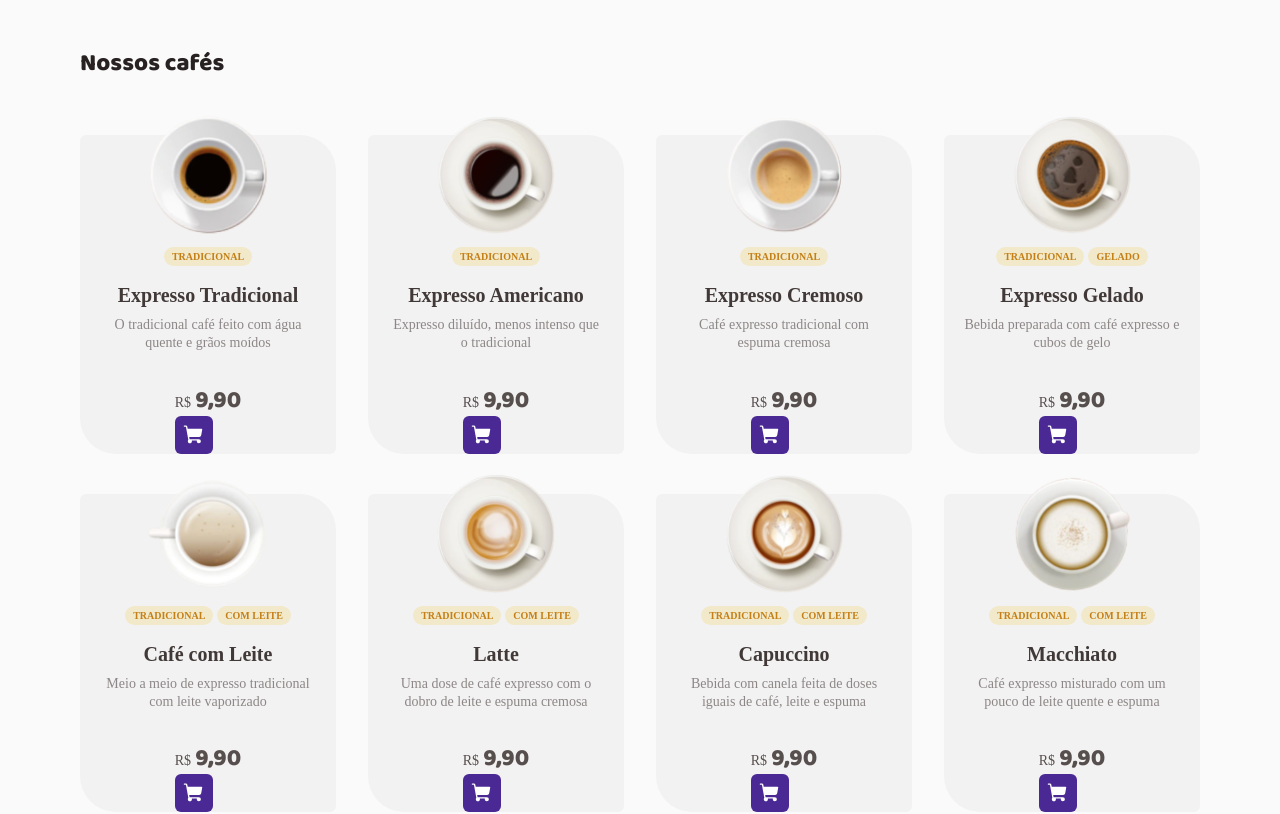
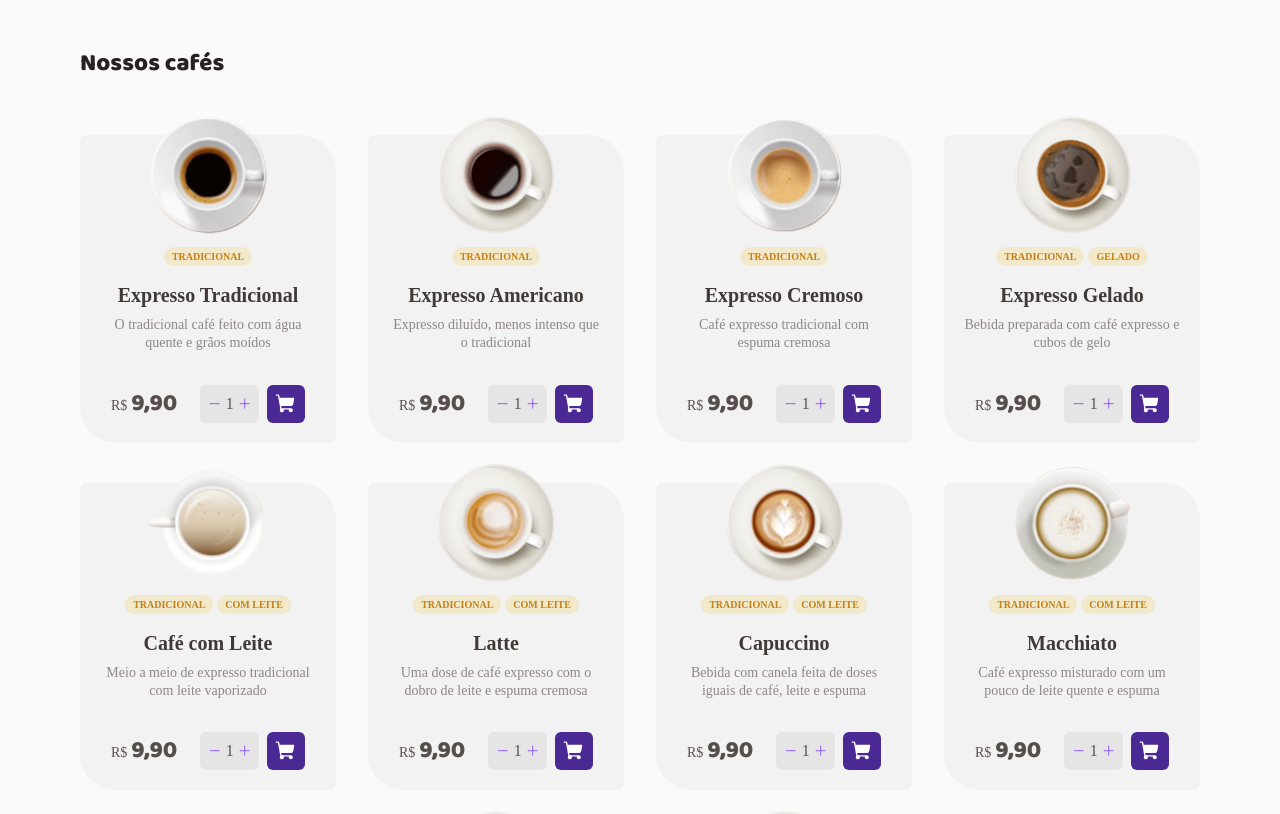
Before and after one commit to VictorBarretoLF/ignite-react-desafios, a React (Vite) app in the folder coffee-delivery/: page / in a window 1280 px wide. Shown: the part 600-1414 px from the top of the page. Built offline with nearby package versions, Linux system fonts and the light colour scheme; no server answers.

Commit message:
chore: saving state when increase and decrease quantity of coffee

```diff
--- a/coffee-delivery/src/components/icons.ts
+++ b/coffee-delivery/src/components/icons.ts
@@ -1,4 +1,4 @@
-import { MapPin, ShoppingCart, Package, Timer, Coffee } from "phosphor-react";
+import { MapPin, ShoppingCart, Package, Timer, Coffee, Minus, Plus } from "phosphor-react";
 
 export const Icons = {
     cart: ShoppingCart,
@@ -6,6 +6,8 @@ export const Icons = {
     package: Package,
     timer: Timer,
     coffee: Coffee,
+    minus: Minus,
+    plus: Plus,
 };
 
 export type IconTypes = keyof typeof Icons;
--- a/coffee-delivery/src/pages/Home/components/CoffeeCard/index.tsx
+++ b/coffee-delivery/src/pages/Home/components/CoffeeCard/index.tsx
@@ -1,8 +1,17 @@
+import { useMemo, useState } from "react";
 import Coffee from "../../../../assets/coffees/Type=Americano.svg";
 import { Heading, Paragraph } from "../../../../components/Typographt";
 import { Icons } from "../../../../components/icons";
 import { formatMoney } from "../../../../lib/utils";
-import { BuyButton, CoffeeCardContainer, CoffeeTags, PriceContainer } from "./styles";
+import {
+    BuyButton,
+    CardFooter,
+    CoffeeCardContainer,
+    CoffeeTags,
+    IconWrapper,
+    PriceContainer,
+    QuantityContainer,
+} from "./styles";
 
 export interface Coffee {
     id: number;
@@ -18,7 +27,17 @@ interface CoffeeCardProps {
 }
 
 export default function CoffeeCard({ coffee }: CoffeeCardProps) {
-    const formattedPrice = formatMoney(coffee.price);
+    const [quantity, setQuantity] = useState(1);
+
+    const handleIncrease = () => {
+        setQuantity((prevState) => Math.min(prevState + 1, 9));
+    };
+
+    const handleDecrease = () => {
+        setQuantity((prevState) => Math.max(prevState - 1, 1));
+    };
+
+    const formattedPrice = useMemo(() => formatMoney(coffee.price), []);
 
     return (
         <CoffeeCardContainer>
@@ -37,7 +56,7 @@ export default function CoffeeCard({ coffee }: CoffeeCardProps) {
                 {coffee.description}
             </Paragraph>
 
-            <footer>
+            <CardFooter>
                 <PriceContainer>
                     <Paragraph size="s">R$</Paragraph>
                     <Heading size="m" color="text" as="strong">
@@ -45,12 +64,22 @@ export default function CoffeeCard({ coffee }: CoffeeCardProps) {
                     </Heading>
                 </PriceContainer>
 
-                <div>
+                <div style={{ display: "flex", gap: "0.5rem" }}>
+                    <QuantityContainer>
+                        <IconWrapper onClick={handleDecrease}>
+                            <Icons.minus />
+                        </IconWrapper>
+                        <span>{quantity}</span>
+                        <IconWrapper onClick={handleIncrease}>
+                            <Icons.plus />
+                        </IconWrapper>
+                    </QuantityContainer>
+
                     <BuyButton type="button">
                         <Icons.cart weight="fill" size={22} />
                     </BuyButton>
                 </div>
-            </footer>
+            </CardFooter>
         </CoffeeCardContainer>
     );
 }
--- a/coffee-delivery/src/pages/Home/components/CoffeeCard/styles.ts
+++ b/coffee-delivery/src/pages/Home/components/CoffeeCard/styles.ts
@@ -13,7 +13,7 @@ export const CoffeeCardContainer = styled.div`
     background: ${({ theme }) => theme.colors["base-card"]};
     border-radius: 6px 36px 6px 36px;
 
-    padding: 0 1.25rem;
+    padding: 0 1.25rem 1.25rem 1.25rem;
 
     img {
         width: 7.5rem;
@@ -68,3 +68,38 @@ export const BuyButton = styled.button`
         background-color: ${({ theme }) => theme.colors["brand-purple"]};
     }
 `;
+
+export const QuantityContainer = styled.div`
+    flex: 1;
+    background: ${({ theme }) => theme.colors["base-button"]};
+    display: flex;
+    align-items: center;
+    gap: 0.25rem;
+    border-radius: 6px;
+    padding: 0.5rem;
+`;
+
+export const IconWrapper = styled.button`
+    display: flex;
+    align-items: center;
+    justify-content: center;
+    border: none;
+    background: none;
+    color: ${({ theme }) => theme.colors["brand-purple"]};
+    transition: 0.4s;
+    cursor: pointer;
+
+    &:disabled {
+        opacity: 0.4;
+    }
+
+    &:not(:disabled):hover {
+        color: ${({ theme }) => theme.colors["brand-purple-dark"]};
+    }
+`;
+
+export const CardFooter = styled.footer`
+    display: flex;
+    align-items: center;
+    gap: 1.4375rem;
+`;
```
